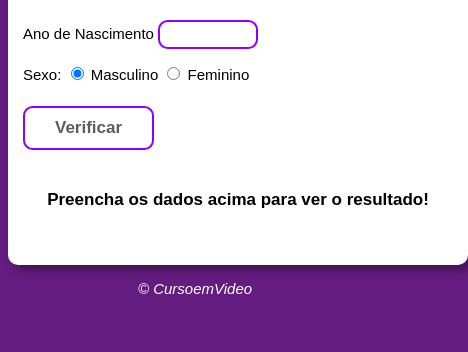
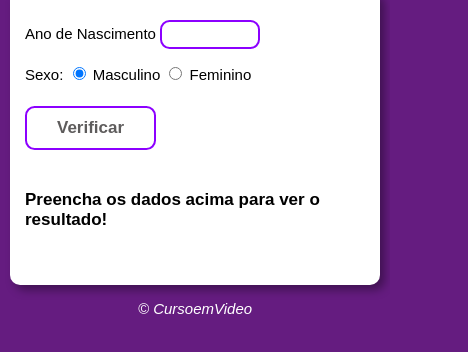
Before and after one commit to welberos/verificador_de_Idade, a plain HTML site: page index.html in a window 390 px wide. Shown: the part 92-444 px from the top of the page, 468 px wide, since content can reach past the window. Drawn offline with Linux system fonts and the light colour scheme.

Commit message:
update to responsive

```diff
--- a/estilo.css
+++ b/estilo.css
@@ -77,8 +77,8 @@ font-style: italic;
 }
 
 @media (max-width: 484px) {
-  selection {
-   width: 290px;
+  section {
+   width: 340px;
   }
 
 }
```
